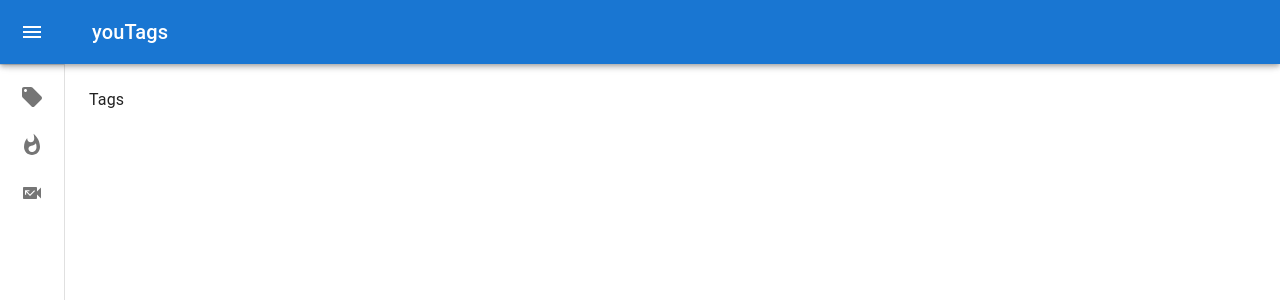
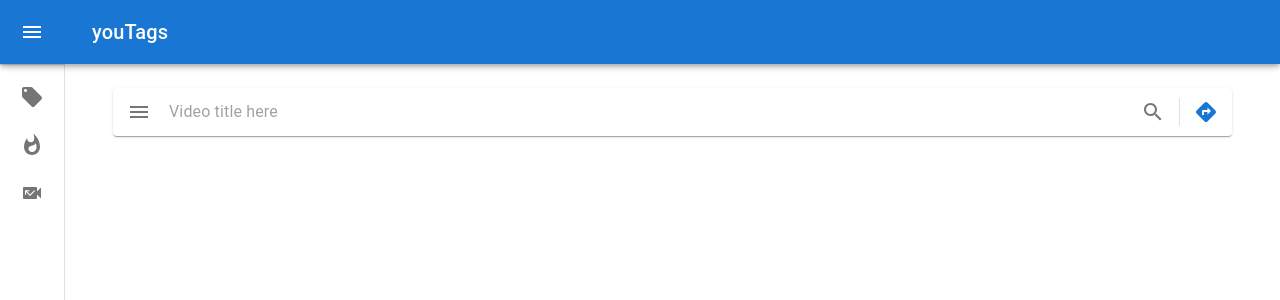
Before and after one commit to Jeeva-B/youTag-client, a React (Create React App) app: page / in a window 1280 px wide. Shown: the top 300 px of the page. Built offline with nearby package versions, Linux system fonts and the light colour scheme.

Commit message:
Input Box.

```diff
--- /dev/null
+++ b/src/assets/common/InputField.js
@@ -0,0 +1,33 @@
+import * as React from 'react';
+import Paper from '@mui/material/Paper';
+import InputBase from '@mui/material/InputBase';
+import Divider from '@mui/material/Divider';
+import IconButton from '@mui/material/IconButton';
+import MenuIcon from '@mui/icons-material/Menu';
+import SearchIcon from '@mui/icons-material/Search';
+import DirectionsIcon from '@mui/icons-material/Directions';
+
+export default function CustomizedInputBase() {
+    return (
+        <Paper
+            component="form"
+            sx={{ p: '2px 4px', display: 'flex', alignItems: 'center', width: '100%' }}
+        >
+            <IconButton sx={{ p: '10px' }} aria-label="menu">
+                <MenuIcon />
+            </IconButton>
+            <InputBase
+                sx={{ ml: 1, flex: 1 }}
+                placeholder="Video title here"
+                inputProps={{ 'aria-label': 'search google maps' }}
+            />
+            <IconButton type="submit" sx={{ p: '10px' }} aria-label="search">
+                <SearchIcon />
+            </IconButton>
+            <Divider sx={{ height: 28, m: 0.5 }} orientation="vertical" />
+            <IconButton color="primary" sx={{ p: '10px' }} aria-label="directions">
+                <DirectionsIcon />
+            </IconButton>
+        </Paper>
+    );
+}
--- a/src/component/Tags.js
+++ b/src/component/Tags.js
@@ -1,8 +1,20 @@
 import React from 'react';
+import { Container } from '@mui/system';
+import { Grid } from '@mui/material';
+import InputField from '../assets/common/InputField';
 
 const Tags = () => {
     return (
-        <div>Tags</div>
+        <Container>
+            <Grid
+                container
+                direction="row"
+                justifyContent="center"
+                alignItems="center"
+            >
+                <InputField />
+            </Grid>
+        </Container>
     );
 };
 
```
